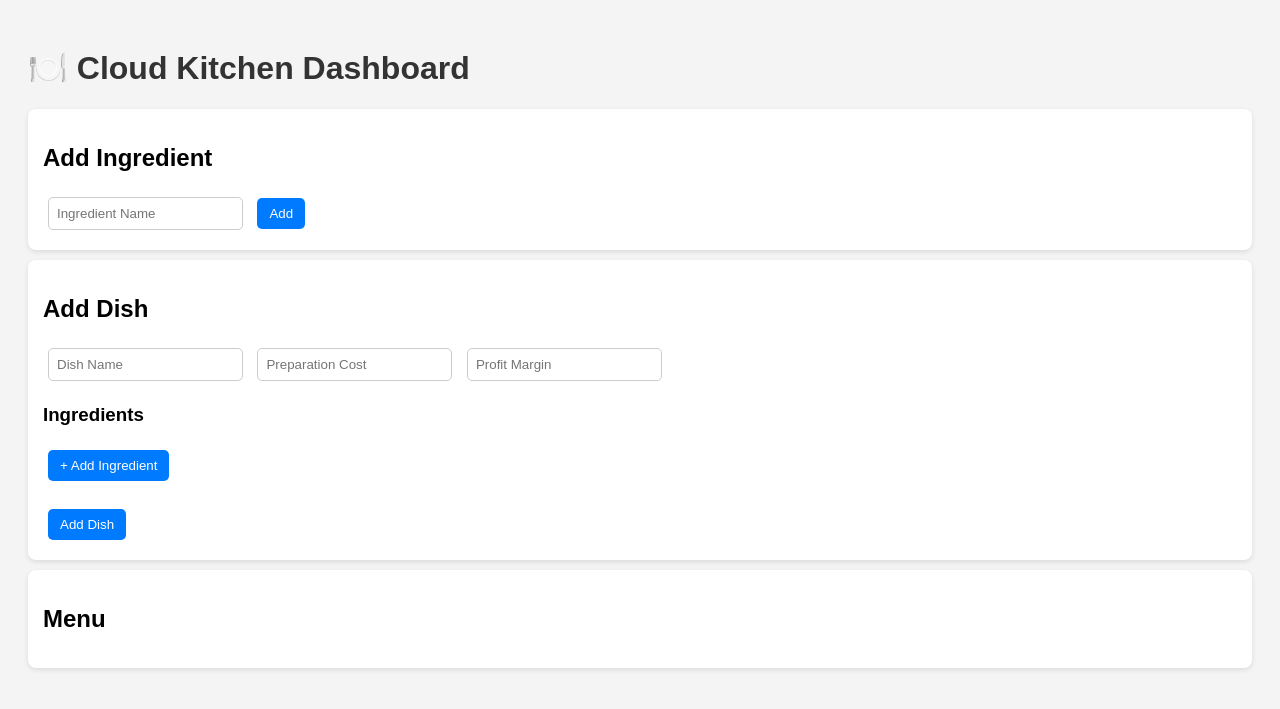
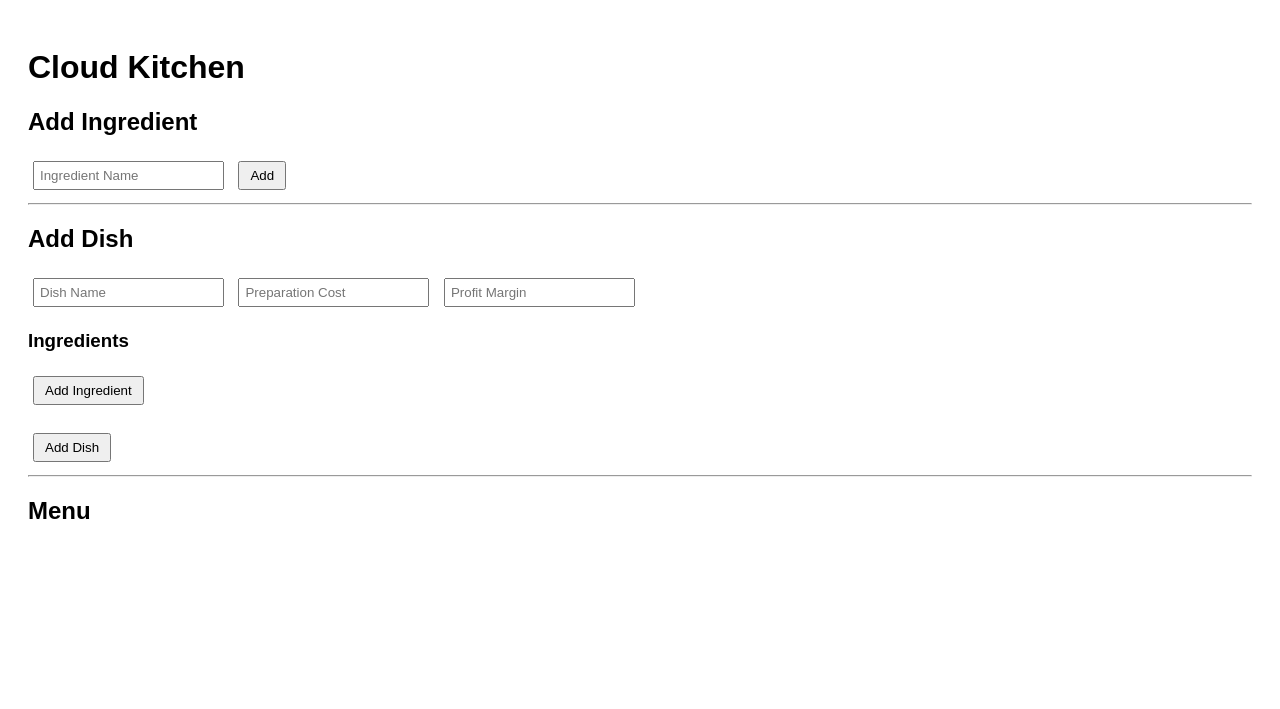
Before and after one commit to MAH-2911/Hasan-1105, a Flask app: page / in a window 1280 px wide. Shown: the top 709 px of the page. Run offline with Flask 3, Linux system fonts and the light colour scheme; data that the repository does not hold is empty.

Commit message:
restore old UI + autocomplete

```diff
--- a/templates/index.html
+++ b/templates/index.html
@@ -7,45 +7,20 @@
         body {
             font-family: Arial;
             padding: 20px;
-            background: #f4f4f4;
-        }
-
-        h1 {
-            color: #333;
         }
 
         input {
-            padding: 8px;
+            padding: 5px;
             margin: 5px;
-            border: 1px solid #ccc;
-            border-radius: 5px;
         }
 
         button {
-            padding: 8px 12px;
+            padding: 5px 10px;
             margin: 5px;
-            border: none;
-            background: #007bff;
-            color: white;
-            border-radius: 5px;
-            cursor: pointer;
-        }
-
-        button:hover {
-            background: #0056b3;
-        }
-
-        .card {
-            background: white;
-            padding: 15px;
-            margin: 10px 0;
-            border-radius: 8px;
-            box-shadow: 0 2px 5px rgba(0,0,0,0.1);
         }
 
         .ingredient-row {
             position: relative;
-            margin-bottom: 10px;
         }
 
         .suggestions {
@@ -53,7 +28,7 @@
             background: white;
             border: 1px solid #ccc;
             width: 200px;
-            top: 35px;
+            top: 25px;
             z-index: 1000;
         }
 
@@ -70,17 +45,17 @@
 
 <body>
 
-<h1>🍽️ Cloud Kitchen Dashboard</h1>
+<h1>Cloud Kitchen</h1>
 
-<div class="card">
+<!-- ADD INGREDIENT -->
 <h2>Add Ingredient</h2>
 <input id="ingredientName" placeholder="Ingredient Name">
 <button onclick="addIngredient()">Add</button>
-</div>
 
-<div class="card">
+<hr>
+
+<!-- ADD DISH -->
 <h2>Add Dish</h2>
-
 <input id="name" placeholder="Dish Name">
 <input id="prep" type="number" placeholder="Preparation Cost">
 <input id="profit" type="number" placeholder="Profit Margin">
@@ -88,15 +63,15 @@
 <h3>Ingredients</h3>
 <div id="ingredient-list"></div>
 
-    <button onclick="addIngredientField()">+ Add Ingredient</button>
+<button onclick="addIngredientField()">Add Ingredient</button>
 <br><br>
 <button onclick="submitDish()">Add Dish</button>
-</div>
 
-<div class="card">
+<hr>
+
+<!-- MENU -->
 <h2>Menu</h2>
 <ul id="menu"></ul>
-</div>
 
 <script>
 let ingredientsData = [];
@@ -142,7 +117,7 @@ function addIngredientField() {
     document.getElementById("ingredient-list").appendChild(div);
 }
 
-// AUTOCOMPLETE
+// AUTOCOMPLETE (SAFE)
 document.addEventListener("input", function(e) {
     if (!e.target.classList.contains("ing-search")) return;
 
@@ -174,7 +149,6 @@ document.addEventListener("input", function(e) {
 
 // ADD DISH
 async function submitDish() {
-
     let ingredients = [];
 
     document.querySelectorAll(".ingredient-row").forEach(div => {
@@ -224,7 +198,7 @@ async function loadMenu() {
     data.forEach(d => {
         html += `
             <li>
-                <b>${d.name}</b> - ₹${d.selling_price}
+                ${d.name} - ₹${d.selling_price}
                 <button onclick="deleteDish(${d.id})">Delete</button>
             </li>
         `;
```
Lines whose indentation alone changed are shown as unchanged.
